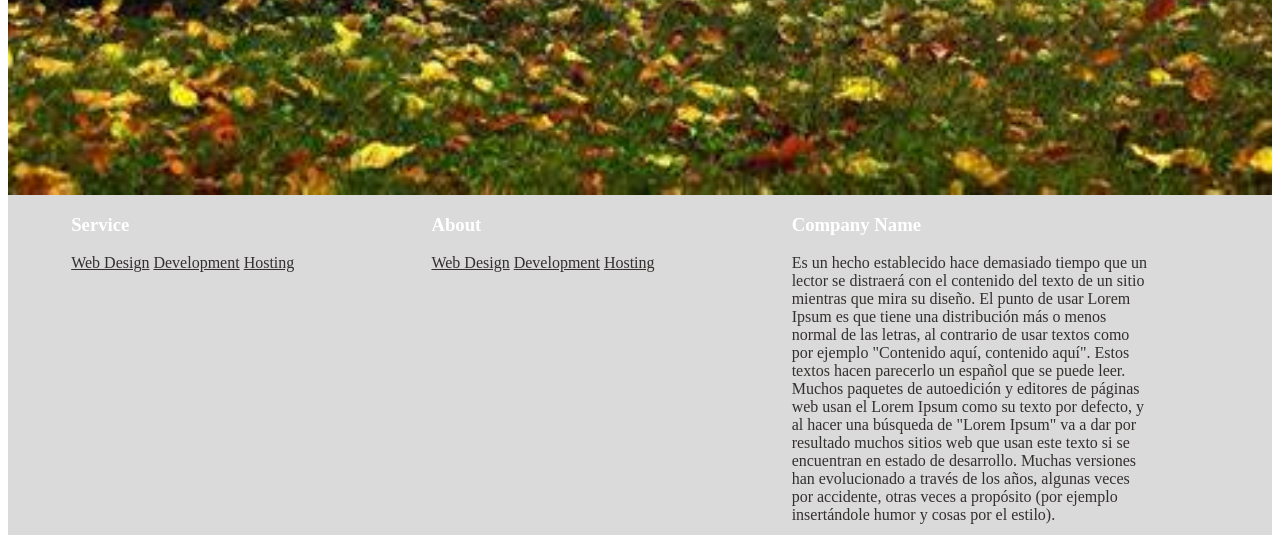
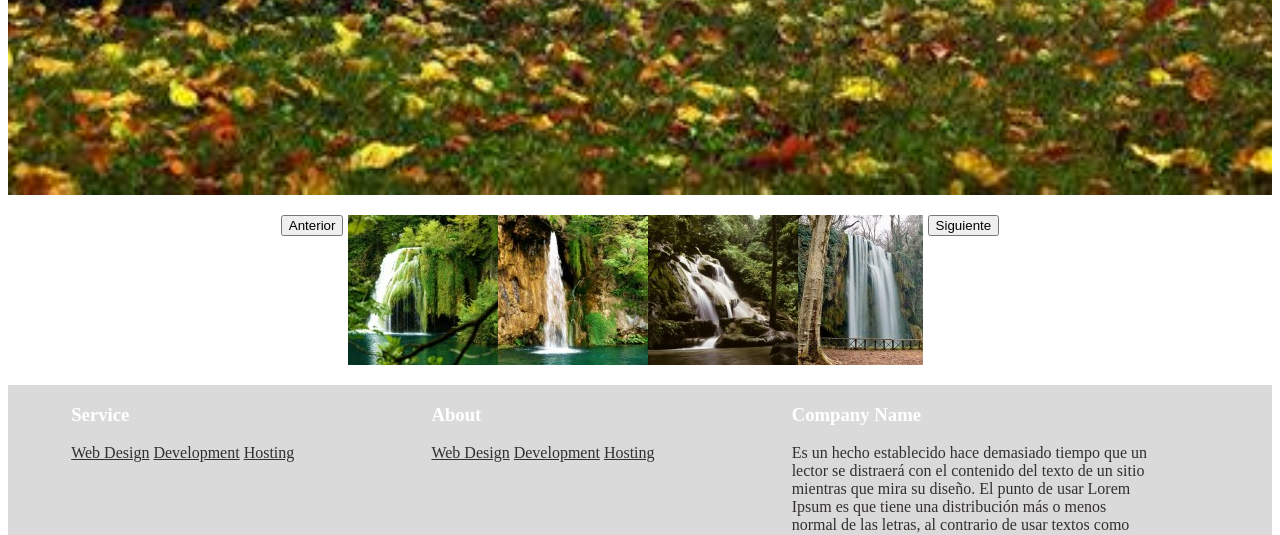
Before and after one commit to LuisGarCas/tareaTema5, a plain HTML site: page index.html in a window 1280 px wide. Shown: the part 730-1265 px from the top of the page. Drawn offline with Linux system fonts and the light colour scheme.

Commit message:
Terminamos los estilos del carrusel de fotos

```diff
--- /dev/null
+++ b/carrusel.js
@@ -0,0 +1,36 @@
+const prevBtn = document.getElementById('prevBtn');
+ const nextBtn = document.getElementById('nextBtn');
+ const carouselContent = document.querySelector('#carrusel-content');
+ const images = document.querySelectorAll('#carrusel-content img');
+ let counter = 1;
+const size = images[0].clientWidth;
+
+carouselContent.style.transform = 'translateX(' + (-size * counter) + 'px)';
+
+nextBtn.addEventListener('click', () => {
+    if (counter >= images.length - 1) return;
+    counter++;
+    carouselContent.style.transition = 'transform 0.5s ease-in-out';
+    carouselContent.style.transform = 'translateX(' + (-size * counter) + 'px)';
+});
+
+prevBtn.addEventListener('click', () => {
+    if (counter > 0) {
+        counter--;
+        carouselContent.style.transition = 'transform 0.5s ease-in-out';
+        carouselContent.style.transform = 'translateX(' + (-size * counter) + 'px)';
+    }
+});
+
+carouselContent.addEventListener('transitionend', () => {
+    if (images[counter].id === 'lastClone') {
+        carouselContent.style.transition = 'none';
+        counter = images.length - 2;
+        carouselContent.style.transform = 'translateX(' + (-size * counter) + 'px)';
+    }
+    if (images[counter].id === 'firstClone') {
+        carouselContent.style.transition = 'none';
+        counter = images.length - counter;
+        carouselContent.style.transform = 'translateX(' + (-size * counter) + 'px)';
+    }
+});
--- a/index.html
+++ b/index.html
@@ -52,8 +52,23 @@
 
         </div>
     </div>
+    <div id="rowcarrusel">
+    <div id="botonescarruselizq"><button class="btncarrusel"id="prevBtn">Anterior</button></div>
+     <div id="carrusel">
+        <div id="carrusel-content">
+            <img src="/assets/imagen1.jpg" alt="imagen1">
+            <img src="/assets/imagen2.jpg" alt="imagen2">
+            <img src="/assets/imagen3.jpg" alt="imagen3">
+            <img src="/assets/imagen4.jpg" alt="imagen4">
+            <img src="/assets/imagen1.jpg" alt="imagen1">
+            <img src="/assets/imagen2.jpg" alt="imagen2">
+            <img src="/assets/imagen3.jpg" alt="imagen3">
+            <img src="/assets/imagen4.jpg" alt="imagen4">
+        </div>
+    </div>
 
-
+     <div id="botonescarruselde"> <button class="btncarrusel" id="nextBtn">Siguiente</button></div>
+    </div>
     <footer>
         <div class="columna">
             <h3>Service</h3>
@@ -90,5 +105,5 @@
     </footer>
 
 </body>
-
+<script src="/carrusel.js"></script>
 </html>
--- a/styles/style.css
+++ b/styles/style.css
@@ -204,3 +204,37 @@ label{
     cursor:pointer;
 
 }
+#rowcarrusel{
+    display:flex;
+    width: 60%;
+    margin:auto;
+    padding: 20px;
+}
+#carrusel{
+    width: 80%;
+    margin:auto;
+    display:flex;
+    overflow: hidden;
+
+}
+#carrusel-content{
+    width: 100%;
+    display: flex;
+    flex-direction: row;
+
+}
+#carrusel-content img{
+    width: 100%;
+    transition: transform 0,5s ease;
+     float: left;
+
+}
+#botonescarruselizq{
+    float:right;
+}
+#botonescarruselde{
+    float:left;
+}
+.btncarrusel{
+    cursor:pointer;
+}
```
Also changed, not shown: assets/Imagen1.jpg (added), assets/imagen2.jpg (added), assets/imagen3.jpg (added), assets/imagen4.jpg (added).
